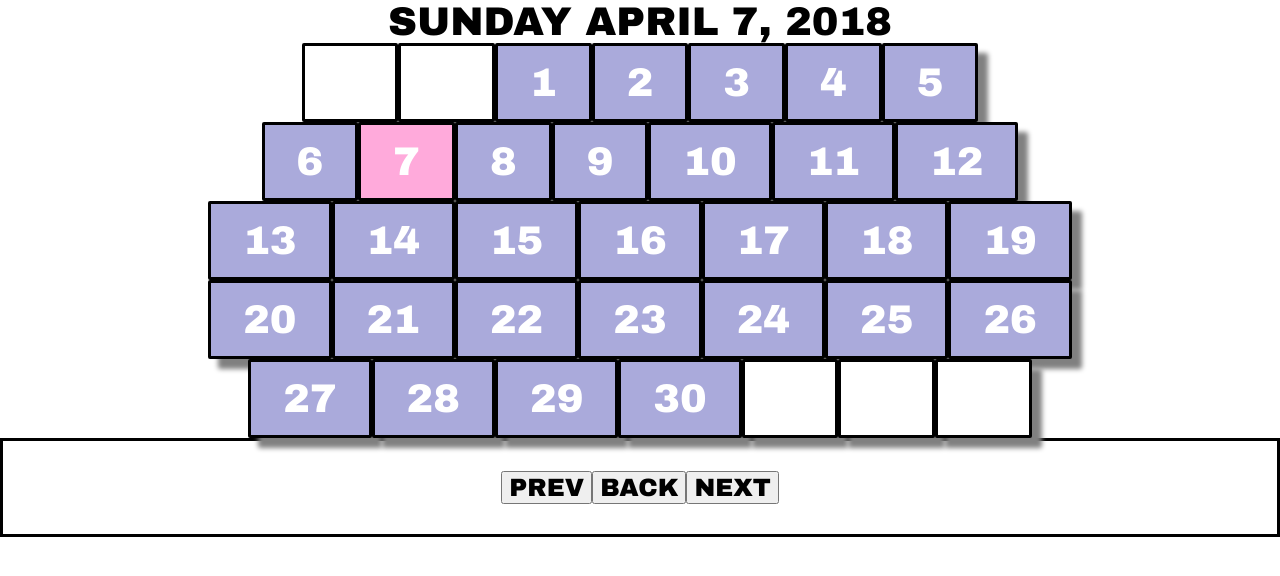
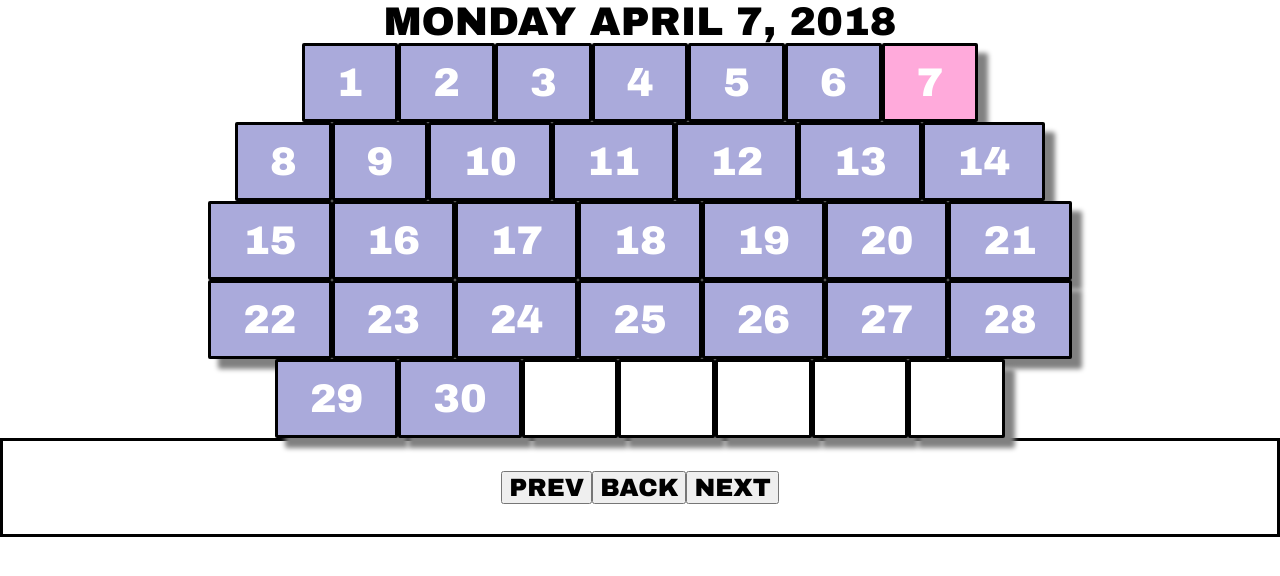
Before and after one commit to ralfpopescu/birdlog, a React (Create React App) app: page / in a window 1280 px wide. Shown: the top 576 px of the page. Built offline with nearby package versions, Linux system fonts and the light colour scheme.

Commit message:
next and prev go up and down 1

```diff
--- a/src/components/App.js
+++ b/src/components/App.js
@@ -8,25 +8,38 @@ import logo from '../logo.svg';
 import '../styles/App.css';
 
 class App extends Component {
+
+  constructor(props) {
+    super(props);
+    this.state = {weekday: 0};
+    this.handleClick = this.handleClick.bind(this);
+  }
+
+  handleClick(delta){
+    this.setState({weekday: this.state.weekday + delta})
+  };
+
   render() {
     var d = new Date();
     var weekdays = ["Monday", "Tuesday", "Wednesday", "Thursday", "Friday", "Saturday", "Sunday"]
     var months = ["January", "February", "March", "April", "May", "June", "July", "August",
     "September","October", "November", "December"]
-    var weekday = d.getDay();
+
     var month = d.getMonth();
     var day = d.getDate();
     var year = d.getFullYear();
-    var dayString = weekdays[weekday] + " " + months[month] + " " + day + ", " + year;
+    var dayString = weekdays[this.state.weekday] + " " + months[month] + " " + day + ", " + year;
 
-    return    (
+    const currentMonth = <Month today = {day} weekday = {this.state.weekday}/>;
+
+    return (
       <div className="App">
           <Text text = {dayString}/>
-          <Month today = {day} weekday = {weekday}/>
+          {currentMonth}
         <StyledDiv float = {'center'}>
-          <Button>prev</Button>
+          <Button onClick={() => this.handleClick(-1)}>prev</Button>
           <Button>back</Button>
-          <Button>next</Button>
+          <Button onClick={() => this.handleClick(1)} >next</Button>
         </StyledDiv>
       </div>
     );
--- a/src/components/Month.js
+++ b/src/components/Month.js
@@ -4,7 +4,7 @@ import Day from './Day'
 function Month(props) {
   let numberOfDays = 30;
   let firstWeekday = new Date('2018-04-01 00:00').getDay();
-  firstWeekday = 2;
+  firstWeekday = props.weekday;
 
   let weeks = [];
   let week = [];
```
